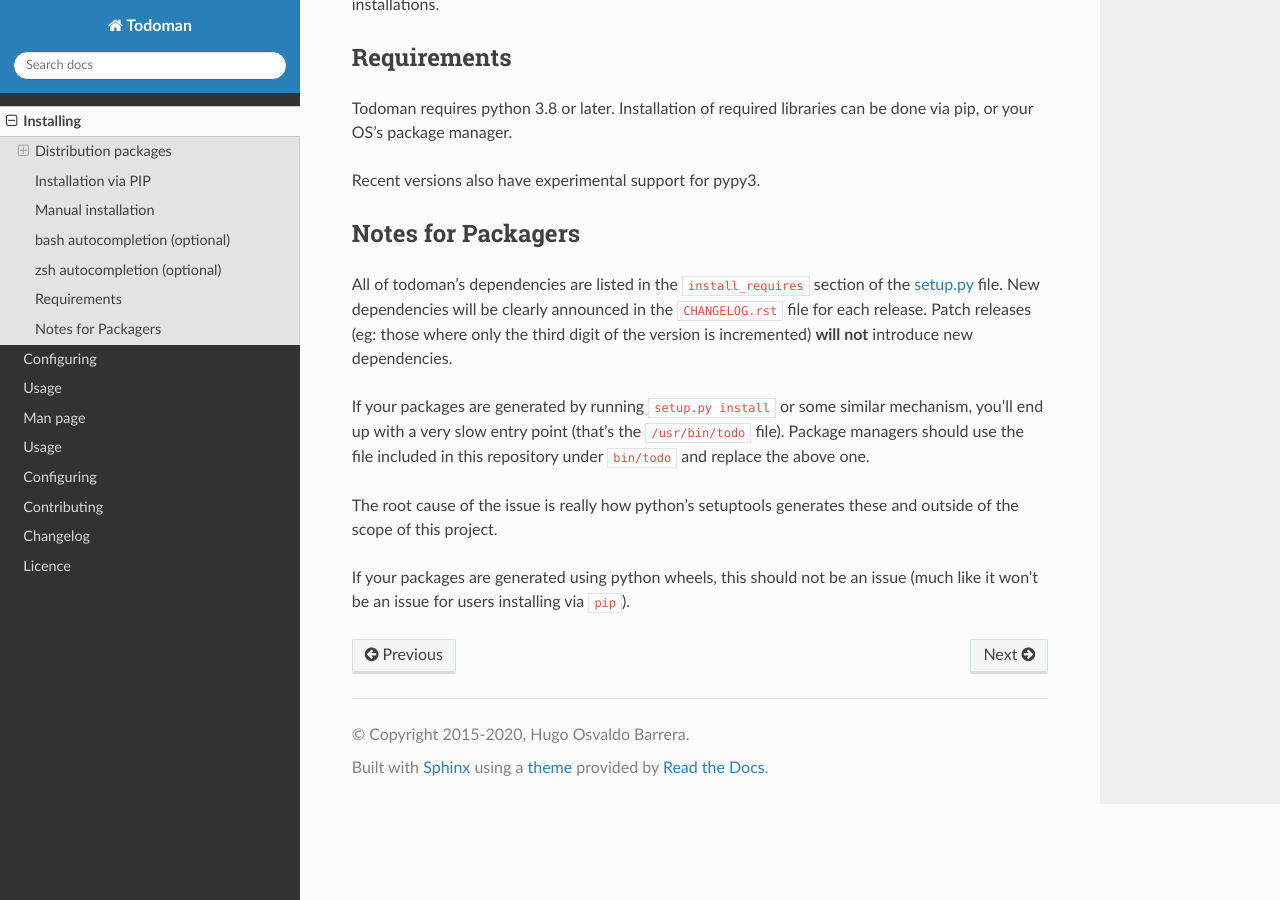
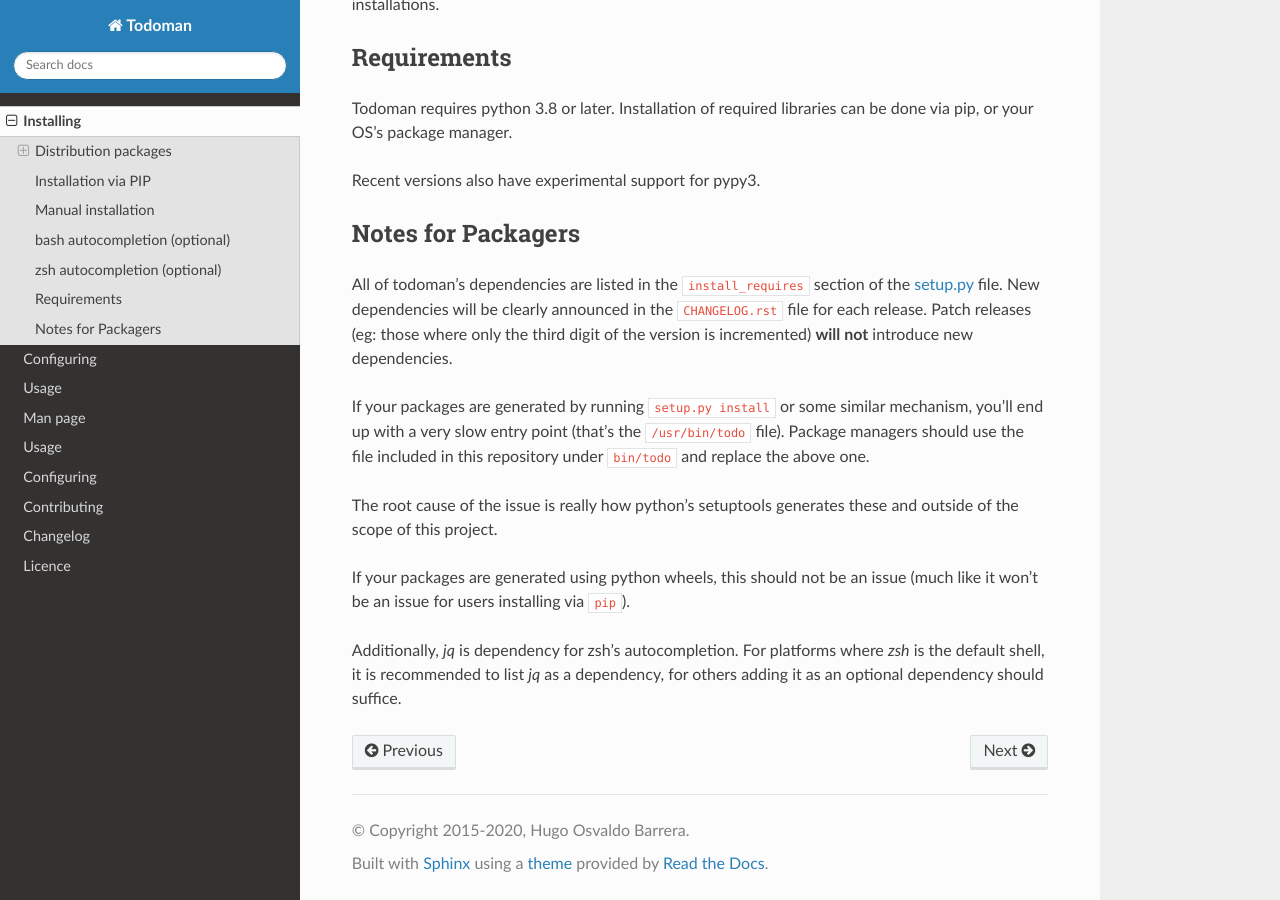
Before and after one commit to pimutils/todoman, a Sphinx documentation site: the page built from docs/source/install.rst, in a window 1280 px wide and 900 px high, scrolled down 1604 px. Built offline with Sphinx 7.4.7 and the Read the Docs theme 2.0.0, drawn with Linux system fonts in a browser that asks for light colours; the version number could not be read and is left out.

Commit message:
jq is required for zsh auto-completion

```diff
--- a/docs/source/install.rst
+++ b/docs/source/install.rst
@@ -105,3 +105,7 @@
 (much like it won't be an issue for users installing via ``pip``).
 
 .. _setup.py: https://github.com/pimutils/todoman/blob/main/setup.py
+
+Additionally, `jq` is dependency for zsh's autocompletion. For platforms where
+`zsh` is the default shell, it is recommended to list `jq` as a dependency, for
+others adding it as an optional dependency should suffice.
```
